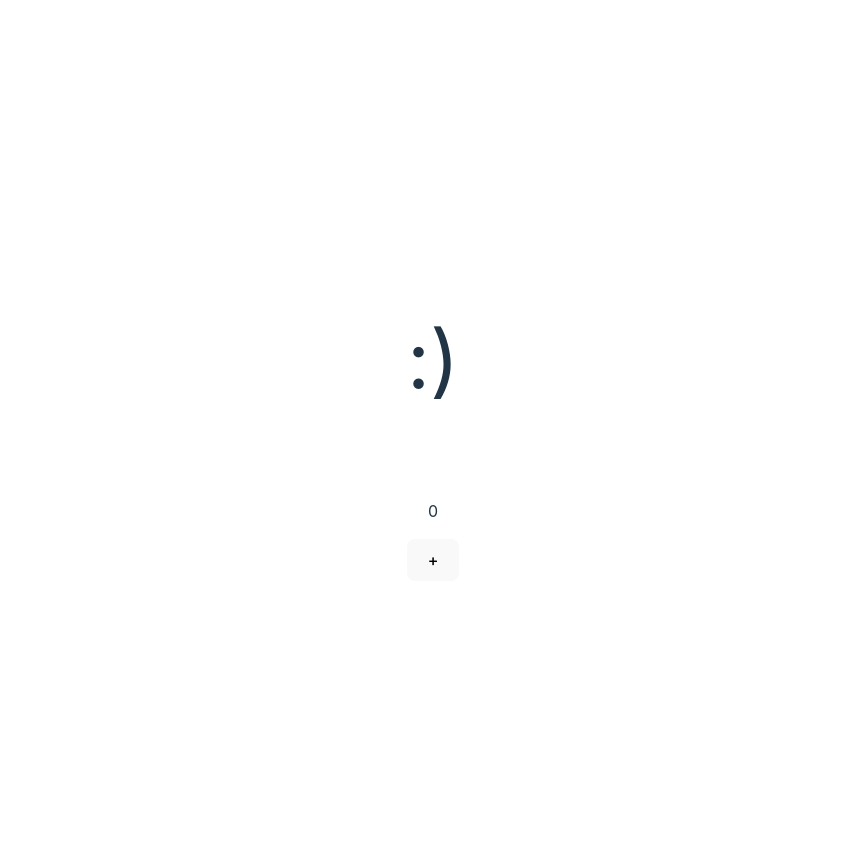
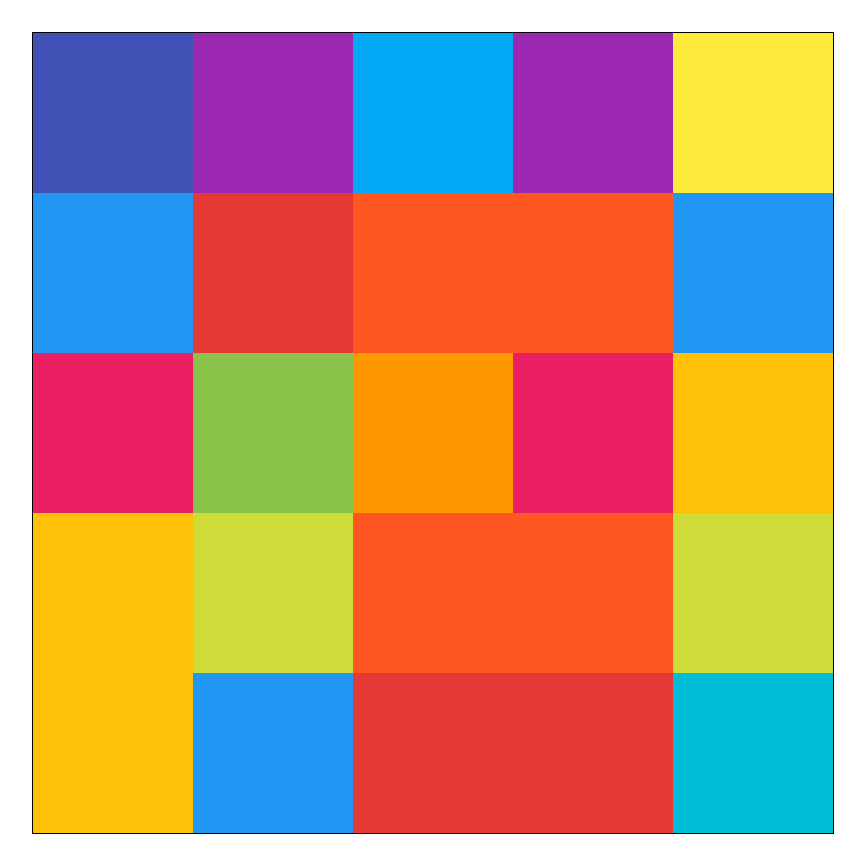
Before and after one commit to farocan/twdb, a React (Vite) app in the folder REACT/first-react-app/: page / in a window 1280 px wide. Shown: the whole page, without its empty margins (207-1072 px from the left). Before the commit the page ends 800 px from the top, so only its background shows below. Built offline with nearby package versions, Linux system fonts and the light colour scheme.

Commit message:
Color Box Exercise

```diff
--- a/REACT/first-react-app/src/App.jsx
+++ b/REACT/first-react-app/src/App.jsx
@@ -15,6 +15,8 @@
 import Counter from "./Counter";
 import Toggler from "./Toggler";
 import TogglerCounter from "./TogglerCounter";
+import ColorBox from "./ColorBox";
+import ColorBoxGrid from "./ColorBoxGrid";
 
 const data = [
   {id:1, item: "eggs", quantity: 12, completed: false},
@@ -32,13 +34,33 @@
 //   { id: 129035, name: "Gold Miner Campground", rating: 4.69, price: 96 },
 // ];
 
+const colors = [
+  "#E53935",
+  "#E91E63",
+  "#9C27B0",
+  "#673AB7",
+  "#3F51B5",
+  "#2196F3",
+  "#03A9F4",
+  "#00BCD4",
+  "#009688",
+  "#4CAF50",
+  "#8BC34A",
+  "#CDDC39",
+  "#FFEB3B",
+  "#FFC107",
+  "#FF9800",
+  "#FF5722",
+];
+
 function App() {
   return (
   <div>
+    <ColorBoxGrid colors={colors}/>
     {/* <Form/>
     <Clicker/> */}
     {/* <Toggler/> */}
-    <TogglerCounter/>
+    {/* <TogglerCounter/> */}
     {/* <Counter/> */}
     {/* <ClickerExercise message="HI!!!" buttonText="Please Click Me"/>
     <ClickerExercise message="Please Stop Clicking Me!" buttonText="do not click"/> */}
--- /dev/null
+++ b/REACT/first-react-app/src/ColorBox.css
@@ -0,0 +1,4 @@
+.ColorBox {
+    width: 20%;
+    height: 20%;
+}
--- /dev/null
+++ b/REACT/first-react-app/src/ColorBox.jsx
@@ -0,0 +1,22 @@
+import {useState} from "react";
+import "./ColorBox.css";
+
+function randomChoice(arr){
+    const idx = Math.floor(Math.random() *arr.length);
+    return arr[idx];
+}
+
+function ColorBox({colors}){
+    const [color, setColor] = useState(randomChoice(colors));
+    const changeColor = () => {
+        const randomColor = randomChoice(colors);
+        setColor(randomColor);
+    };
+    return <div
+    className="ColorBox"
+    onClick={changeColor}
+    style={{backgroundColor: color}}
+    ></div>
+}
+
+export default ColorBox;
--- /dev/null
+++ b/REACT/first-react-app/src/ColorBoxGrid.css
@@ -0,0 +1,7 @@
+.ColorBoxGrid {
+    width: 800px;
+    height: 800px;
+    border: 1px solid black;
+    display: flex;
+    flex-wrap: wrap;
+}
--- /dev/null
+++ b/REACT/first-react-app/src/ColorBoxGrid.jsx
@@ -0,0 +1,15 @@
+import ColorBox from "./ColorBox";
+import "./ColorBoxGrid.css";
+function ColorBoxGrid({colors}){
+    const boxes = [];
+    for(let i=0; i < 25; i++){
+        boxes.push(<ColorBox colors= {colors}/>);
+    }
+    return (
+        <div className="ColorBoxGrid">
+            {boxes}
+        </div>
+    )
+}
+
+export default ColorBoxGrid;
--- a/REACT/first-react-app/src/Counter.jsx
+++ b/REACT/first-react-app/src/Counter.jsx
@@ -1,8 +1,12 @@
 import {useState} from "react";
 export default function Counter(){
     const [num, setNum] = useState(5);
+    console.log("COMPONENT HAS BEEN EXECUTED AGAIN!");
+    console.log(`num: ${num}`);
     const changeNum = () => {
         setNum(num + 1);
+        console.log("SET NUM HAS RUN!");
+        console.log(`num: ${num}`);
     };
     return (
         <div>
```
